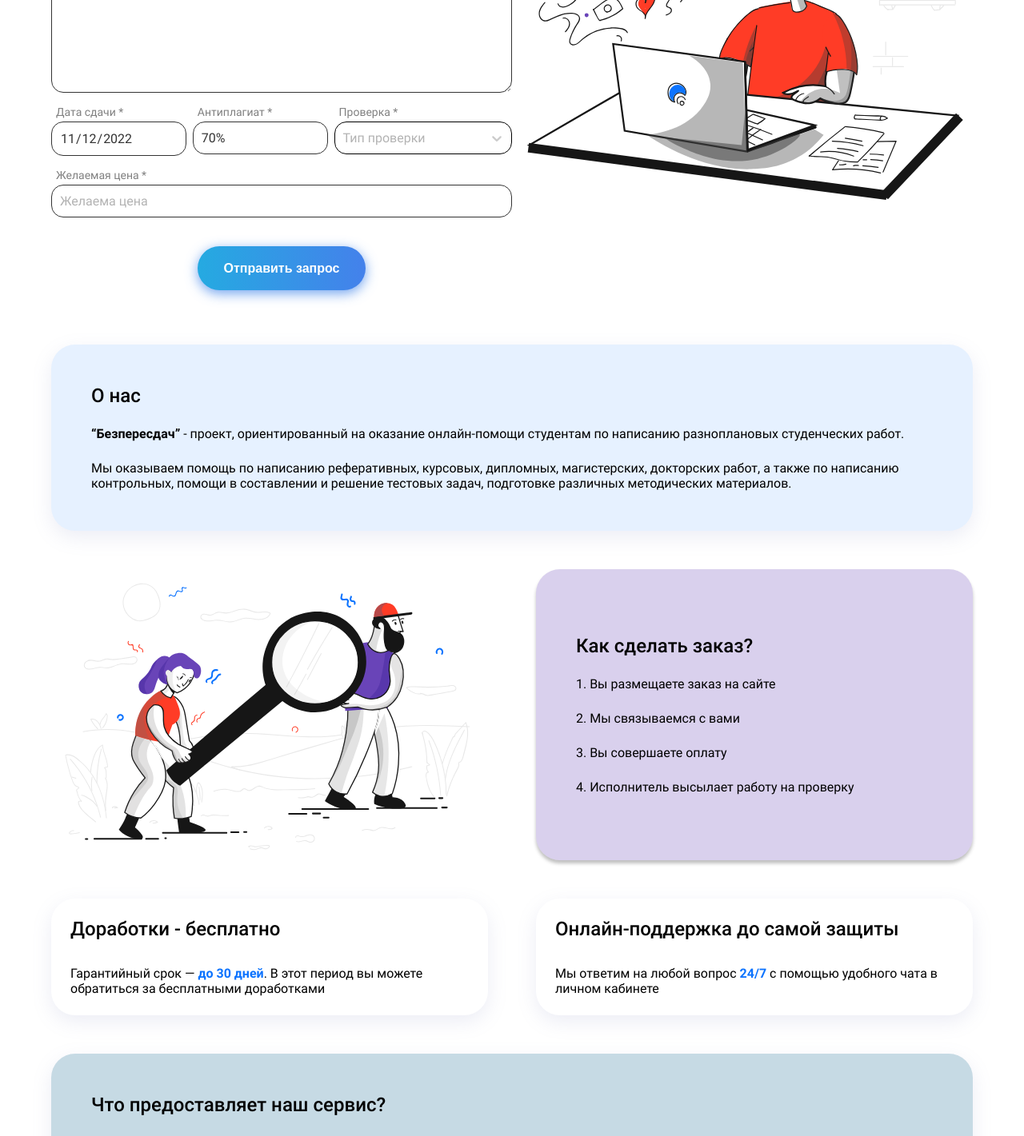
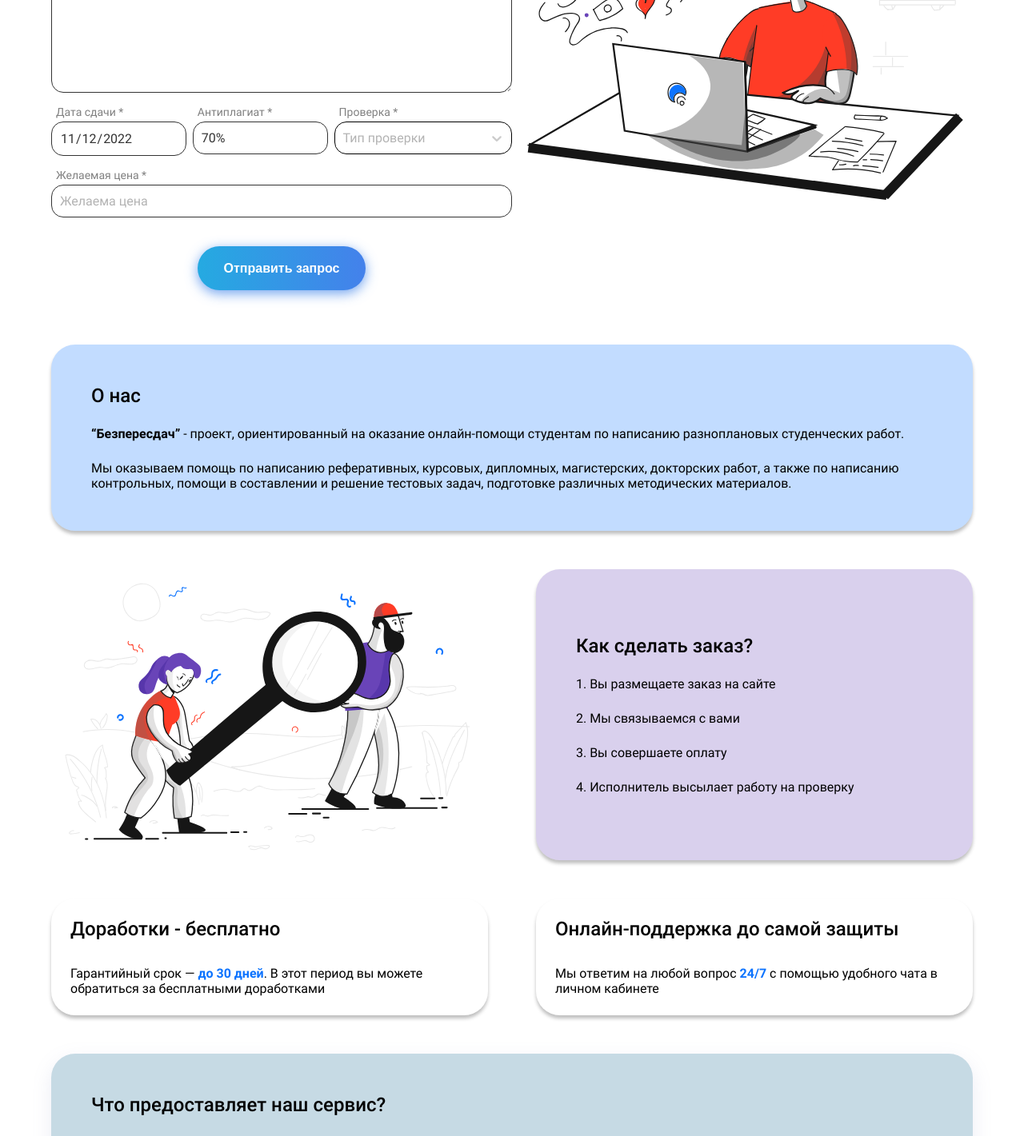
Before and after one commit to bezperesdach/bezperesdach_frontend, a Next.js app: page / in a window 1280 px wide. Shown: the part 466-1887 px from the top of the page at 80% size. Built offline with nearby package versions, Linux system fonts and the light colour scheme.

Commit message:
fix: about fix css element,

```diff
--- a/components/about/about.module.css
+++ b/components/about/about.module.css
@@ -26,8 +26,8 @@
   justify-content: center;
   align-items: center;
   text-align: center;
-  background: rgba(12, 115, 254, 0.1);
-  box-shadow: 0px 8px 24px rgba(129, 135, 189, 0.15);
+  background: rgba(12, 115, 254, 0.25);
+  box-shadow: 0px 4px 4px rgba(0, 0, 0, 0.25);
   border-radius: 30px;
   flex: 1;
   gap: 32px;
--- a/components/guarantees/components/card/card.module.css
+++ b/components/guarantees/components/card/card.module.css
@@ -4,7 +4,7 @@
   gap: 32px;
   padding: 24px;
   width: 100%;
-  background: #ffffff;
-  box-shadow: 0px 8px 24px rgba(129, 135, 189, 0.15);
+  background: rgba(255, 255, 255, 0.25);
+  box-shadow: 0px 4px 4px rgba(0, 0, 0, 0.25);
   border-radius: 30px;
 }
```
